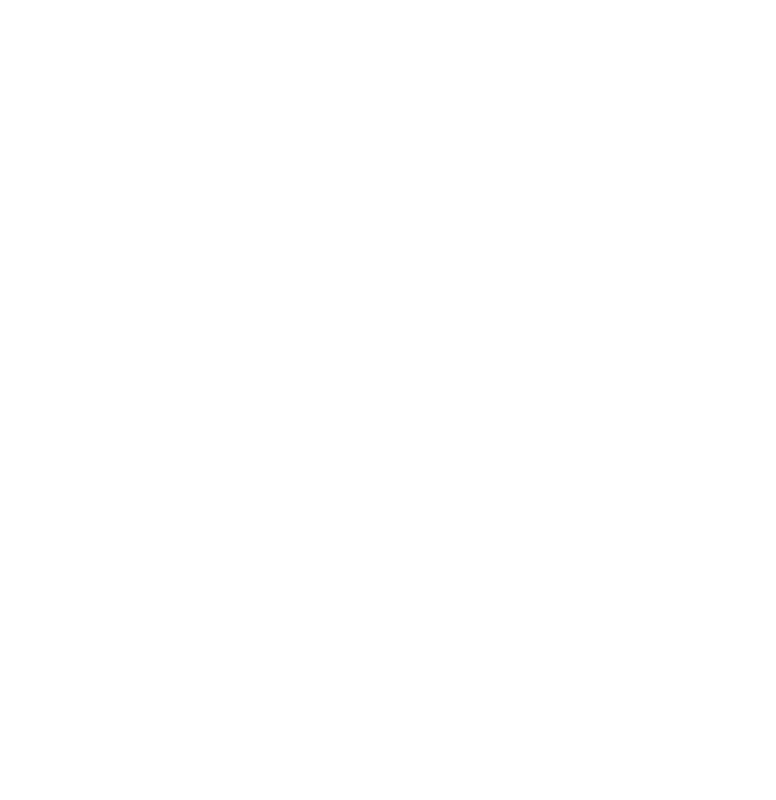
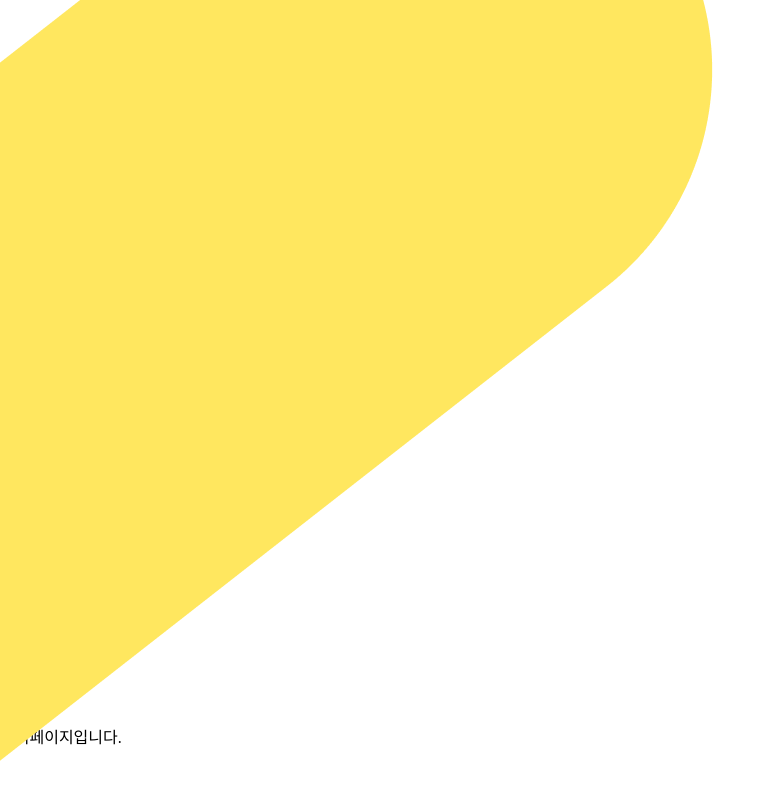
Before and after one commit to gatihaeyo/gatihaeyo_frontend_v1, a Next.js app: page / in a window 1280 px wide. Shown: the part 1707-2507 px from the top of the page, without its empty margins (0-776 px from the left). Before the commit the page ends 1451 px from the top, so only its background shows below. Built offline with nearby package versions, Linux system fonts and the light colour scheme.

Commit message:
🎨 :: Third Paragraph

```diff
--- a/pages/index.tsx
+++ b/pages/index.tsx
@@ -8,6 +8,7 @@
 
 // Components
 import Header from "./common/func/header";
+import Footer from "./common/func/footer";
 
 // Styles
 import * as S from "./style";
@@ -40,6 +41,8 @@
         <S.Contour />
         <SecondPage />
         <S.Contour />
+        <ThirdPage />
+        <Footer />
       </S.Layout>
     </>
   );
--- a/pages/main/third/index.tsx
+++ b/pages/main/third/index.tsx
@@ -1,5 +1,5 @@
 import { NextPage } from "next";
-import Image from "next";
+import Image from "next/image";
 
 // Styles
 import * as S from "./style";
@@ -12,7 +12,11 @@
 const ThirdPage: NextPage = () => {
     return(
         <>
-
+        <S.ImageWrapper>
+            <Image
+                src={Oval}
+            />
+        </S.ImageWrapper>
         </>
     );
 };
--- a/pages/main/third/style.ts
+++ b/pages/main/third/style.ts
@@ -1,5 +1,7 @@
 import styled from "styled-components";
 
 export const ImageWrapper = styled.div`
-
+    margin-top: 50px;
+    height: 930px;
+    z-index: -1;
 `;
```
